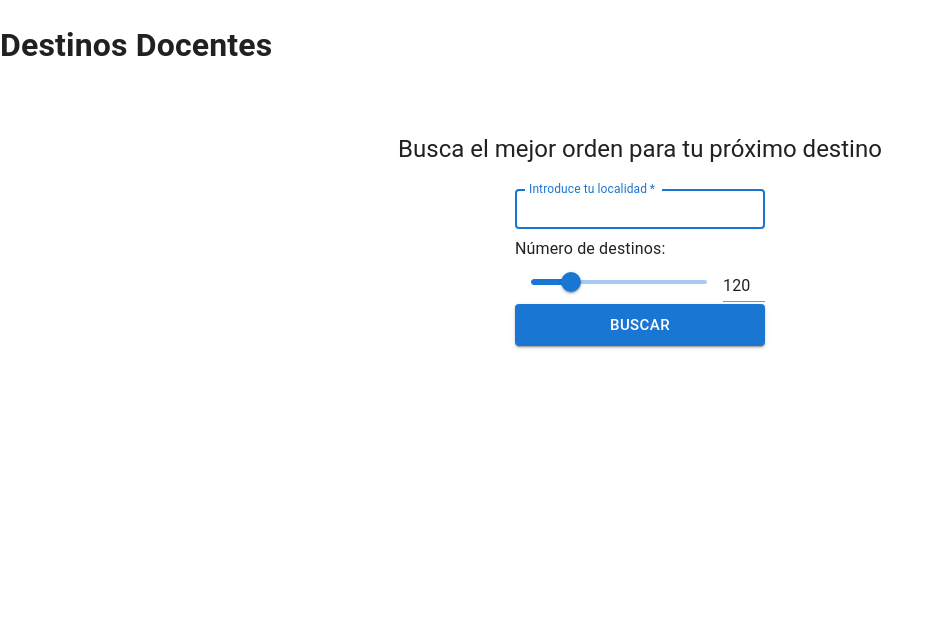
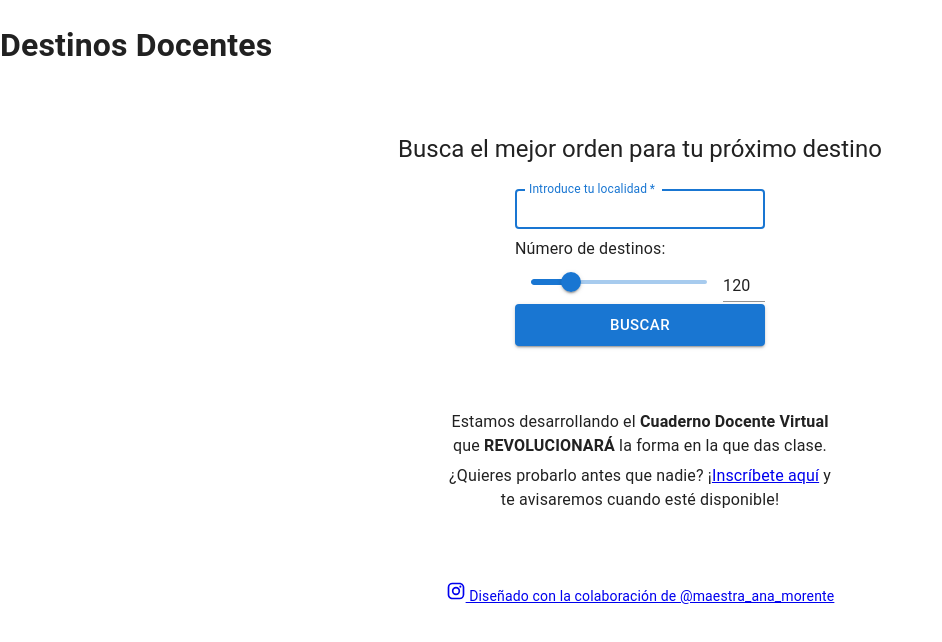
Before and after one commit to FranciscoQuero/destinosdocentes-frontend, a React (Create React App) app: page / in a window 1280 px wide. Shown: the top 642 px of the page, without its empty margins (0-942 px from the left). Built offline with nearby package versions, Linux system fonts and the light colour scheme.

Commit message:
Added text and slider functionality

```diff
--- a/src/App.tsx
+++ b/src/App.tsx
@@ -1,9 +1,9 @@
 import React from "react";
 import SearchDestinationForm from "./components/SearchDestinationForm";
 import {createTheme, ThemeProvider} from "@mui/material/styles";
-import Container from "@mui/material/Container";
-import Box from "@mui/material/Box";
+import {Box, Container, Typography} from "@mui/material";
 import CssBaseline from "@mui/material/CssBaseline";
+import InstagramIcon from '@mui/icons-material/Instagram';
 
 export default class App extends React.Component {
   theme = createTheme();
@@ -12,7 +12,7 @@ export default class App extends React.Component {
     return (
         <ThemeProvider theme={this.theme}>
             <Container component='main' maxWidth='lg'>
-              <CssBaseline />
+                <CssBaseline/>
                 <Box
                     sx={{
                         marginTop: 8,
@@ -24,6 +24,38 @@ export default class App extends React.Component {
                     <SearchDestinationForm/>
                 </Box>
             </Container>
+            <Container component='footer' maxWidth='xs'>
+                <Box
+                    sx={{
+                        marginTop: 8,
+                        display: 'flex',
+                        flexDirection: 'column',
+                        alignItems: 'justify-center',
+                    }}
+                >
+                <Typography variant="body1" gutterBottom align='center'>
+                    Estamos desarrollando el <strong>Cuaderno Docente Virtual</strong> que <strong>REVOLUCIONARÁ</strong> la forma en la que das clase.
+                </Typography>
+                <Typography variant="body1" gutterBottom align='center'>
+                    ¿Quieres probarlo antes que nadie? ¡<a href='https://forms.gle/erVBDVmnmcmvAAYr5' target="_blank" rel='noreferrer'>Inscríbete aquí</a> y te avisaremos cuando esté disponible!
+                </Typography>
+                </Box>
+            </Container>
+            <Container component='footer' maxWidth='sm'>
+                <Box
+                    sx={{
+                        marginTop: 8,
+                        display: 'flex',
+                        flexDirection: 'column',
+                        alignItems: 'justify-center',
+                    }}
+                >
+
+                <Typography variant="body2" gutterBottom align='center'>
+                    <a href='https://www.instagram.com/maestra_ana_morente/?hl=es' target="_blank" rel='noreferrer'><InstagramIcon fontSize="small"/> Diseñado con la colaboración de @maestra_ana_morente</a>
+                </Typography>
+                </Box>
+            </Container>
         </ThemeProvider>
     )
   }
--- a/src/components/DestinationsDataGrid.tsx
+++ b/src/components/DestinationsDataGrid.tsx
@@ -7,7 +7,8 @@ import {createTheme, ThemeProvider} from "@mui/material/styles";
 import Box from "@mui/material/Box";
 
 interface DestinationsProps {
-    fromTown: string
+    fromTown: string,
+    limit?: number
 }
 
 export default class DestinationsDataGrid extends React.Component <any, any> {
@@ -16,6 +17,7 @@ export default class DestinationsDataGrid extends React.Component <any, any> {
         super(props);
         this.state = {
             fromTown: this.props.fromTown,
+            limit: this.props.limit,
             theme: createTheme(),
             rows: [{id: 0, from: '', to: '', distance: '', time: ''}],
             columns: [
@@ -51,7 +53,7 @@ export default class DestinationsDataGrid extends React.Component <any, any> {
     const connector = new GetDestinationsAPIConnector();
     const presenter = new DestinationsPresenter();
 
-    connector.getDestinations(this.props.fromTown, 120)
+    connector.getDestinations(this.state.fromTown, this.state.limit)
         .then((response) => {
             const rows = presenter.getDestinationsData(response);
             this.setState({rows: rows});
--- a/src/components/DestinationsNumberSlider.tsx
+++ b/src/components/DestinationsNumberSlider.tsx
@@ -13,7 +13,8 @@ const Input = styled(MuiInput)`
 interface inputProps {
     texto: string,
     minValue: number,
-    maxValue: number
+    maxValue: number,
+    onChange: () => {}
 }
 
 export default class DestinationsNumberSlider extends React.Component <any, any> {
@@ -24,16 +25,20 @@ export default class DestinationsNumberSlider extends React.Component <any, any>
             texto: props.texto,
             minValue: props.minValue,
             maxValue: props.maxValue,
-            currentValue: 120
+            currentValue: 120,
+            onChange: props.onChange
         };
     }
 
     _handleInputChange = (event: React.ChangeEvent<HTMLInputElement>) => {
-    this.setState({currentValue: (event.target.value === '' ? '' : Number(event.target.value))});
+        const value = (event.target.value === '' ? '' : Number(event.target.value));
+        this.setState({currentValue: value});
+        this.state.onChange(value);
   };
 
     _handleSliderChange = (event: Event, newValue: number | number[]) => {
         this.setState({currentValue: newValue});
+        this.state.onChange(newValue);
     };
 
     _handleBlur = (event: Event, value: number | number[]) => {
--- a/src/components/SearchDestinationForm.tsx
+++ b/src/components/SearchDestinationForm.tsx
@@ -11,8 +11,12 @@ export default class SearchDestinationForm extends Component {
         shouldRenderForm: true
     };
 
-    handleChange = (event: React.ChangeEvent<HTMLInputElement>) => {
+    handleTownChange = (event: React.ChangeEvent<HTMLInputElement>) => {
         this.setState({town: event.currentTarget.value})
+    };
+
+    handleSliderChange = (value: number) => {
+        this.setState({limit: value})
     };
 
     handleSubmit = (event: React.FormEvent<HTMLFormElement>) => {
@@ -33,7 +37,7 @@ export default class SearchDestinationForm extends Component {
                        autoFocus
                        label="Introduce tu localidad"
                        size='small'
-                       onChange={this.handleChange}
+                       onChange={this.handleTownChange}
                        name='town'
             />
         )
@@ -77,7 +81,7 @@ export default class SearchDestinationForm extends Component {
                 </Typography>
                 <Box component="form" onSubmit={this.handleSubmit} noValidate sx={{ mt: 1 }}>
                             {this._renderTextInput()}
-                            <DestinationsNumberSlider texto='Número de destinos:' minValue={10} maxValue={500}/>
+                            <DestinationsNumberSlider texto='Número de destinos:' minValue={10} maxValue={500} onChange={this.handleSliderChange}/>
                             {this._renderSubmitButton()}
                 </Box></>
             );
@@ -87,7 +91,7 @@ export default class SearchDestinationForm extends Component {
                     <Typography component="h1" variant="h5">
                         Estos son los mejores destinos si vives en {this.state.town}:
                     </Typography>
-                    <DestinationsDataGrid fromTown={this.state.town}/>
+                    <DestinationsDataGrid fromTown={this.state.town} limit={this.state.limit}/>
                     {this._renderBackButton()}
                 </>
             );
```
Lines whose indentation alone changed are shown as unchanged.
